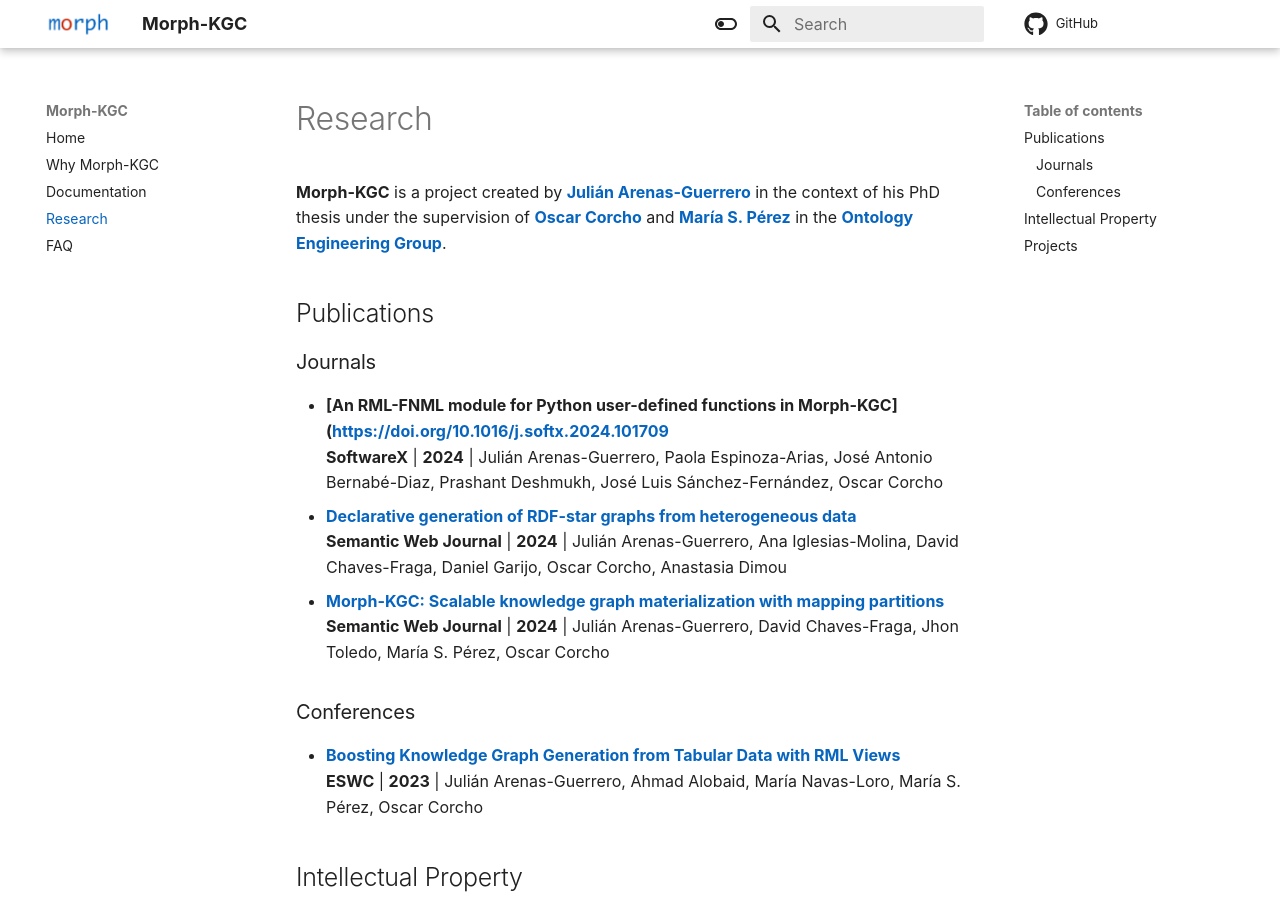
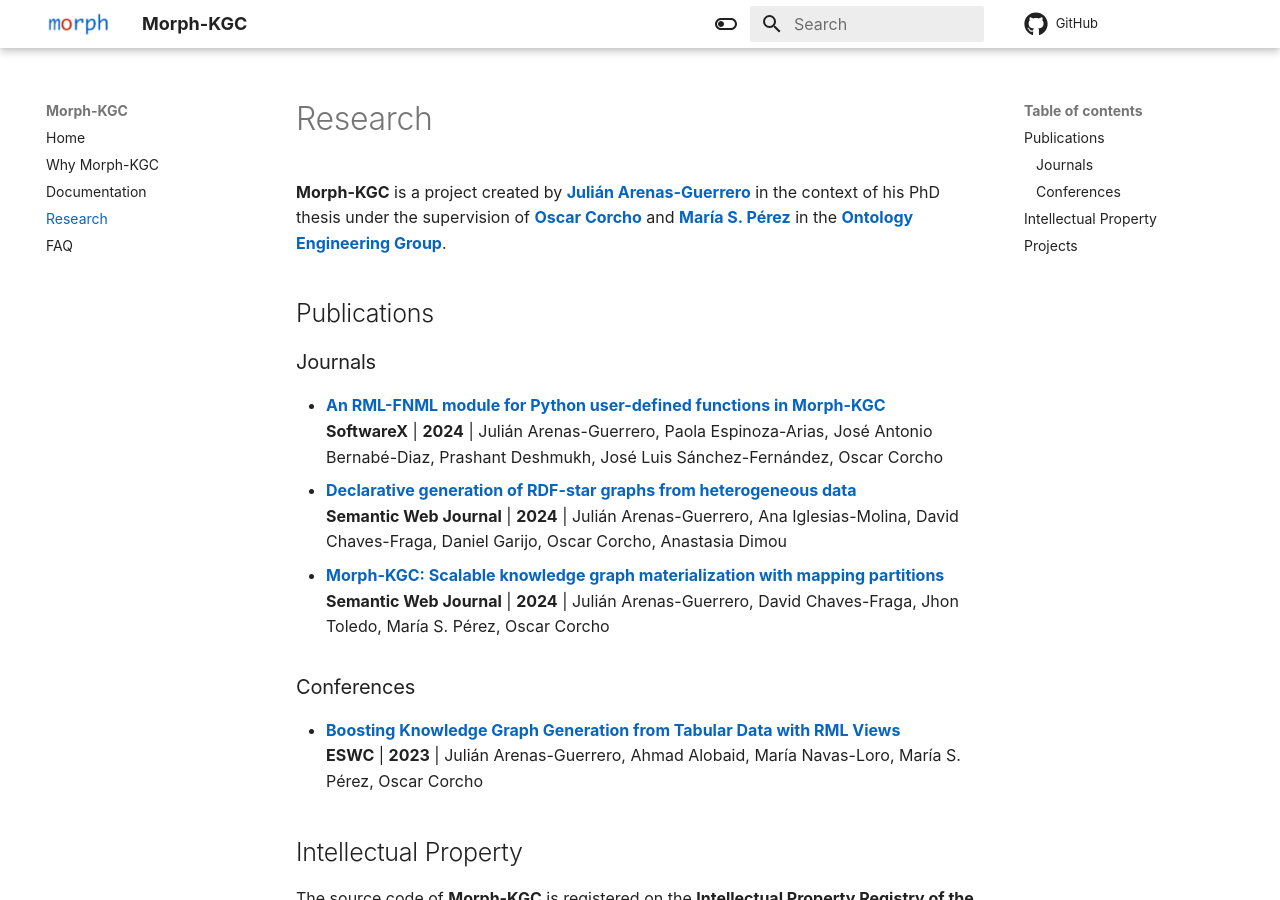
Before and after one commit to morph-kgc/morph-kgc-docs, an MkDocs documentation site: the page built from docs/research.md, in a window 1280 px wide and 900 px high. Built offline with MkDocs 1.6.1 and Material for MkDocs 9.7.7, drawn with Linux system fonts in a browser that asks for light colours; comment, search, counter and statistics services are not loaded; part of the change alters nothing that is shown.

Commit message:
Update research.md

```diff
--- a/docs/research.md
+++ b/docs/research.md
@@ -6,7 +6,7 @@
 
 ### Journals
 
-- **[An RML-FNML module for Python user-defined functions in Morph-KGC]([https://doi.org/10.1016/j.softx.2024.101709](https://www.sciencedirect.com/science/article/pii/S2352711024000803)**
+- **[An RML-FNML module for Python user-defined functions in Morph-KGC](https://www.sciencedirect.com/science/article/pii/S2352711024000803)**
 **SoftwareX** | **2024** | Julián Arenas-Guerrero, Paola Espinoza-Arias, José Antonio Bernabé-Diaz, Prashant Deshmukh, José Luis Sánchez-Fernández, Oscar Corcho
 - **[Declarative generation of RDF-star graphs from heterogeneous data](https://www.doi.org/10.3233/SW-243602)**
 **Semantic Web Journal** | **2024** | Julián Arenas-Guerrero, Ana Iglesias-Molina, David Chaves-Fraga, Daniel Garijo, Oscar Corcho, Anastasia Dimou
```
